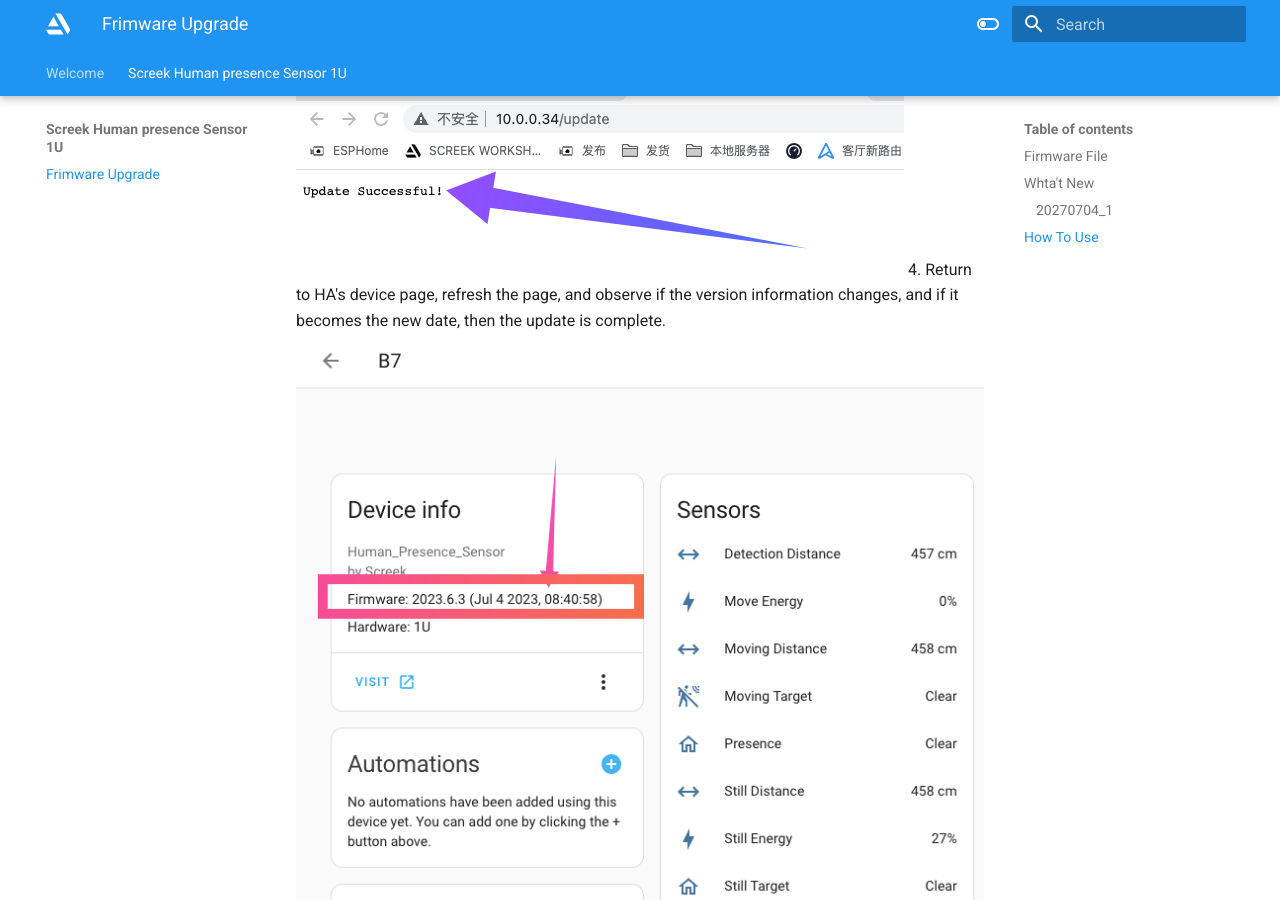
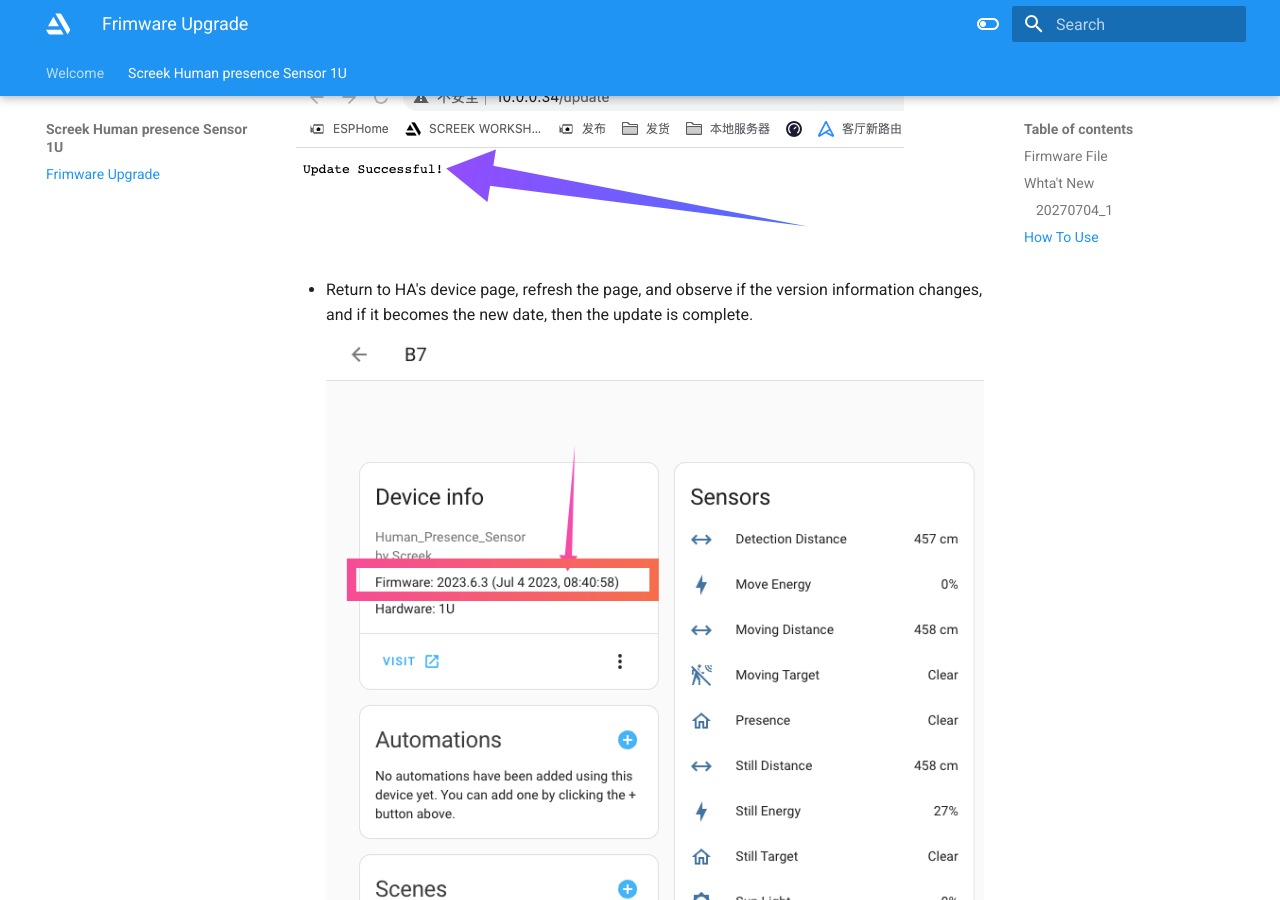
Before and after one commit to screek-workshop/sites, an MkDocs documentation site: the page built from docs/screek_human_presence_sensor_1u/firmware_upgrade.md, in a window 1280 px wide and 900 px high, scrolled down 2889 px. Built offline with MkDocs 1.6.1 and Material for MkDocs 9.7.7, drawn with Linux system fonts in a browser that asks for light colours.

Commit message:
Update firmware_upgrade.md

```diff
--- a/docs/screek_human_presence_sensor_1u/firmware_upgrade.md
+++ b/docs/screek_human_presence_sensor_1u/firmware_upgrade.md
@@ -11,20 +11,22 @@
 
 ## How To Use
 
-1. First we need to find the corresponding radar devices in HomeAssistant, they are often in Esphome, please note that we have modified its default name here. Click on the **VISIT** button, this will take you to the sensor's own web server interface.
+-  First we need to find the corresponding radar devices in HomeAssistant, they are often in Esphome, please note that we have modified its default name here. Click on the **VISIT** button, this will take you to the sensor's own web server interface.
 ![](assets/Pasted%20image%2020230704123535.png)
 
 
-2. In the sensor's web server interface, which looks like this, select the file below:
+- In the sensor's web server interface, which looks like this, select the file below:
 ![](assets/Pasted%20image%2020230704123717.png)
 
-* Select an ota firmware:
+	- Select an ota firmware:
 ![](assets/Pasted%20image%2020230704123930.png)
 
-3. Click on the **update** button and wait for a while, depending on the network, it can be anywhere from a few seconds to tens of seconds.
+
+- Click on the **update** button and wait for a while, depending on the network, it can be anywhere from a few seconds to tens of seconds.
 
 ![](assets/Pasted%20image%2020230704124358.png)
 
 ![](assets/Pasted%20image%2020230704124340.png)
-4. Return to HA's device page, refresh the page, and observe if the version information changes, and if it becomes the new date, then the update is complete.
+
+-  Return to HA's device page, refresh the page, and observe if the version information changes, and if it becomes the new date, then the update is complete.
 ![](assets/Pasted%20image%2020230704124505.png)
```
